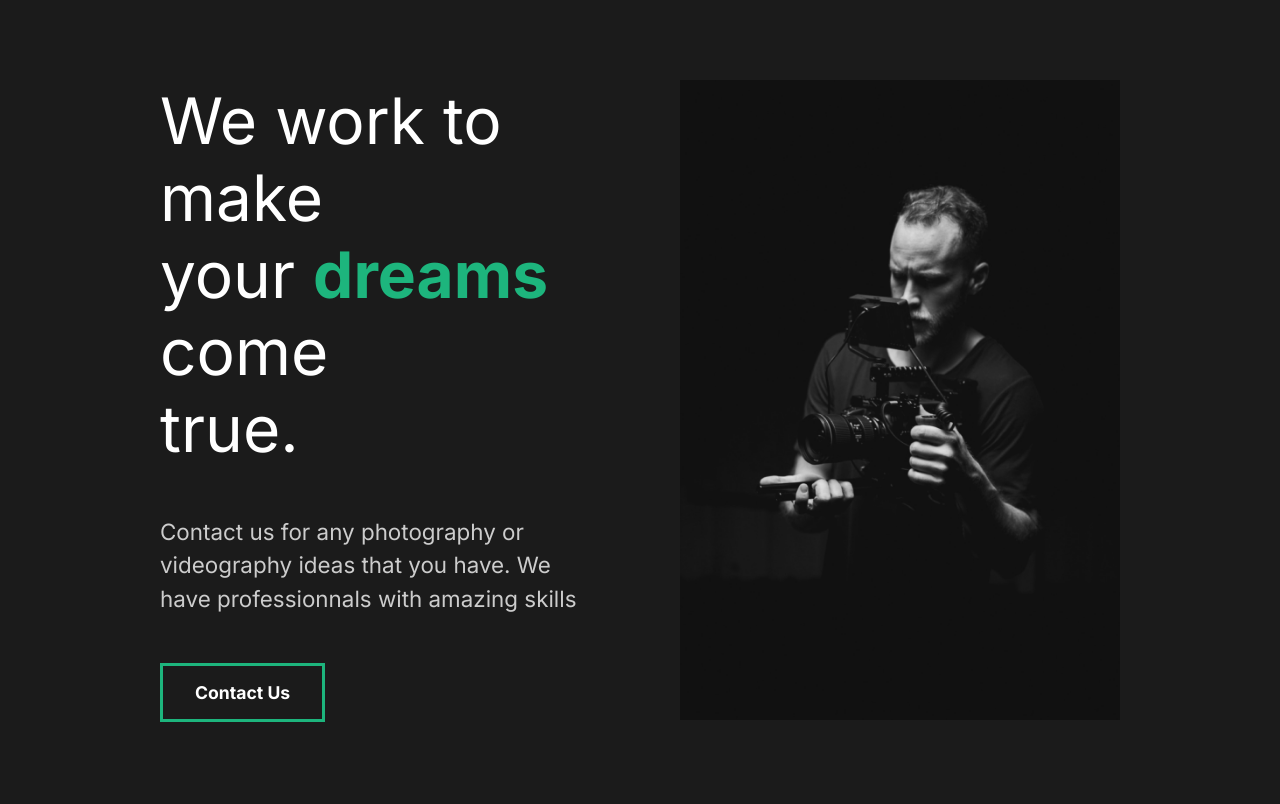
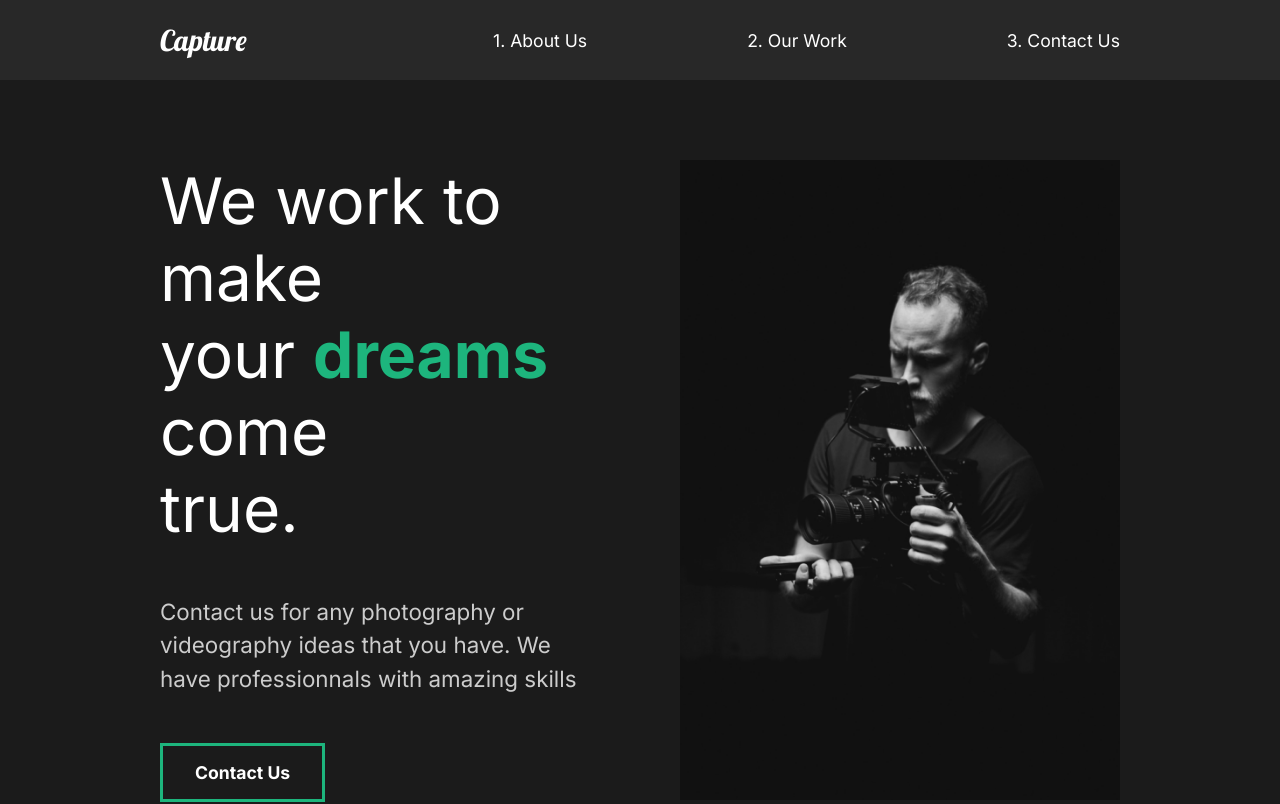
Before and after one commit to Kaniha-H/react-portfolio, a React (Create React App) app: page / in a window 1280 px wide. Shown: the top 804 px of the page. Built offline with nearby package versions, Linux system fonts and the light colour scheme.

Commit message:
creating navbar

```diff
--- a/src/App.js
+++ b/src/App.js
@@ -1,12 +1,14 @@
 // Pages
+import Aboutus from "./pages/AboutUs";
+import Nav from "./components/Nav";
+// Global style
 import GlobalStyle from "./components/GlobalStyle";
-import Aboutus from "./pages/AboutUs";
-// Global style
 
 function App() {
   return (
     <div className="App">
       <GlobalStyle />
+      <Nav />
       <Aboutus />
     </div>
   );
--- /dev/null
+++ b/src/components/Nav.js
@@ -0,0 +1,49 @@
+import React from 'react';
+import styled from "styled-components";
+
+const Nav = () => {
+    return (
+        <NavStyled>
+            <h1><a id="logo" href="#">Capture</a></h1>
+            <ul>
+                <li>
+                    <a href="#">1. About Us</a>
+                </li>
+                <li>
+                    <a href="#">2. Our Work</a>
+                </li>
+                <li>
+                    <a href="#">3. Contact Us</a>
+                </li>
+            </ul>
+        </NavStyled>
+    );
+};
+
+const NavStyled = styled.nav`
+    min-height: 10vh;
+    display: flex;
+    margin: auto;
+    justify-content: space-between;
+    align-items: center;
+    padding: 1rem 10rem;
+    background: #282828;
+    a {
+        color: #fff;
+        text-decoration: none;
+    }
+    ul {
+        display: flex;
+        list-style: none;
+    }
+    #logo {
+        font-size: 1.8rem;
+        font-family: 'Lobster', cursive;
+        font-weight: lighter;
+    }
+    li {
+        padding-left: 10rem;
+    }
+`;
+
+export default Nav;
```
